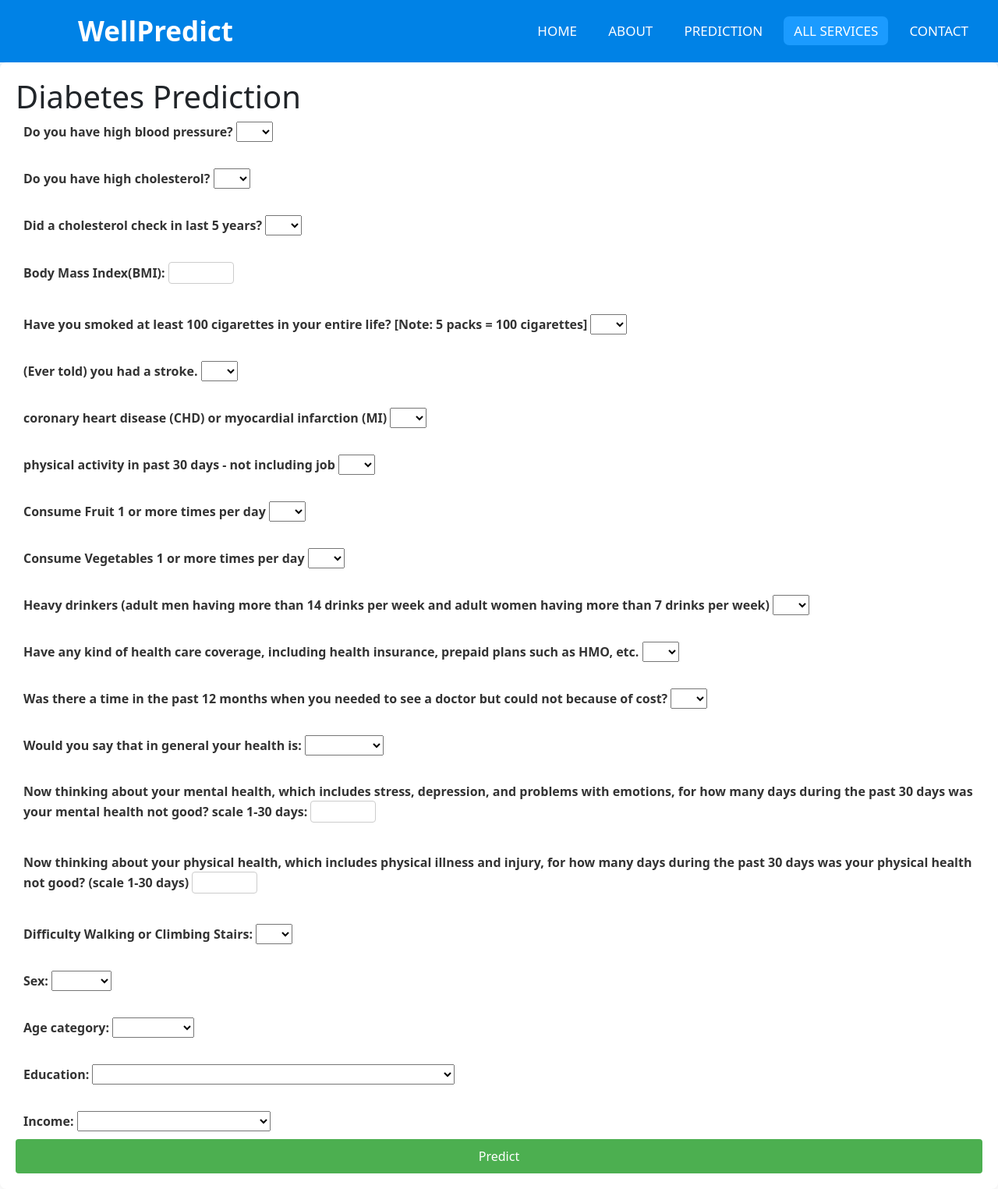
After one commit to maruti-dalvi-03/symptoms-based-disease-prediction, a Flask app: page /all-services/diabetes in a window 1280 px wide. The commit adds this page. Shown: the whole page at 78% size. Run offline with Flask 3, Linux system fonts and the light colour scheme; parts of the project's set-up code (start-up, migrations or seed data) failed here and were passed over.

Commit message:
diabetes predition form added

```diff
--- a/app.py
+++ b/app.py
@@ -101,7 +101,33 @@ def predict():
 
     return render_template('result.html', disease=predicted_disease, disease_info=disease_info_for_prediction)
 
+@app.route('/all-services')
+def allServices():
+    return render_template('allServices.html')
 
+@app.route('/all-services/diabetes')
+def diabetesPredict():
+    # # Get user input from form
+    # input_features = [float(x) for x in request.form.values()]
+
+    # # Convert input to numpy array and reshape
+    # input_array = np.array(input_features).reshape(1, -1)
+
+    # # Make prediction
+    # prediction = model.predict(input_array)
+    # prediction_proba = model.predict_proba(input_array)
+
+    # # Map predicted class to label
+    # class_labels = {
+    #     0: "No diabetes or only during pregnancy",
+    #     1: "Prediabetes",
+    #     2: "Diabetes"
+    # }
+    # predicted_label = class_labels.get(prediction[0], "Unknown")
+
+    # Return prediction result
+    # return render_template('diabetes.html', prediction=predicted_label, prediction_proba=prediction_proba)
+    return render_template('diabetes.html')
 
 
 @app.route('/contact')
--- a/static/style.css
+++ b/static/style.css
@@ -8,12 +8,18 @@
 body{
   font-family: montserrat;
 }
+.bg-color{
+  background-color: rgb(225, 242, 255);
+}
 
 /*     navbar     */      /*     navbar     */      /*     navbar     */
 header{
   position:sticky;
   top: -2px;left: 0;right: 0;
   z-index: 99;
+}
+.navbar{
+  padding: 0 !important;
 }
 nav{
   background: #0082e6;
@@ -135,7 +141,7 @@ main{
   box-sizing: border-box;
   border: 1px solid #ddd;
   border-radius: 10px;
-  background-color: white;
+  /* background-color: var(bg-color); */
   box-shadow: 0 4px 8px rgba(0, 0, 0, 0.1);
 }
 
@@ -194,17 +200,17 @@ main{
 }
 .close-btn {
   position: absolute;
-  top: 10px;
+  top: -5px;
   right: 10px;
   cursor: pointer;
-  font-size: 20px;
+  font-size: 26px;
 }
 .popup-message {
   font-size: 18px;
   margin-bottom: 20px;
 }
 .popup-btn {
-  padding: 8px 16px;
+  padding: 4px 12px;
   background-color: #0082e6;
   color: #fff;
   border: none;
@@ -261,7 +267,7 @@ main{
   margin-bottom: 20px;
 }
 
-.home-page button {
+.home-page button, .btn1 {
   outline: none;
   border: none;
   padding: 10px 30px;
@@ -273,7 +279,7 @@ main{
   cursor: pointer; /* Add cursor pointer for better user interaction */
 }
 
-.home-page button:hover {
+.home-page button:hover, .btn1:hover {
   background-color: #1b9bff;
   transform: scale(1.05);
 }
@@ -438,3 +444,59 @@ label {
 .submit-btn:hover {
   background-color: #0056b3;
 }
+
+
+/* All Services  */           /* All Services  */               /* All Services  */
+.all-services .item{
+  transition: all .5s;
+}
+.all-services .item:hover{
+  transform: scale(1.05);
+}
+
+
+/*   Diabetes Prdiction  */
+.diabetes-page {
+  background-color: #fff;
+  padding: 20px;
+  border-radius: 8px;
+  box-shadow: 0 0 10px rgba(0, 0, 0, 0.1);
+  width: 100%;
+  /* margin: auto; */
+}
+
+.diabetes-page form{
+  display: flex;
+  flex-wrap: wrap;
+}
+
+.diabetes-page label {
+  /* display: block; */
+  margin-bottom: 10px;
+  margin-left: 10px;
+  /* color: #333; */
+  width: 100%;
+}
+
+.diabetes-page input {
+  /* width: fit-content; */
+  padding: 1px;
+  margin-bottom: 5px;
+  border: 1px solid #ccc;
+  border-radius: 4px;
+  box-sizing: border-box;
+}
+
+.diabetes-page button {
+  background-color: #4caf50;
+  color: white;
+  padding: 10px 15px;
+  border: none;
+  border-radius: 4px;
+  cursor: pointer;
+  width: 100%;
+}
+
+.diabetes-page button:hover {
+  background-color: #45a049;
+}
--- a/templates/about.html
+++ b/templates/about.html
@@ -28,7 +28,7 @@
     </header>
 
     <main>
-        <div class="about-container">
+        <div class="about-container py-3">
             <h2>About WellPredict</h2>
             <p>
                 WellPredict is a disease prediction system that helps users identify potential health issues based on their reported symptoms.
--- /dev/null
+++ b/templates/diabetes.html
@@ -0,0 +1,220 @@
+<!DOCTYPE html>
+<html lang="en">
+<head>
+    <meta charset="UTF-8">
+    <meta name="viewport" content="width=device-width, initial-scale=1.0">
+    <title>Disease Predictor || All Services</title>
+    <link rel="stylesheet" href="{{ url_for('static', filename='style.css') }}">
+    <link href="https://cdn.jsdelivr.net/npm/bootstrap@5.3.2/dist/css/bootstrap.min.css" rel="stylesheet" integrity="sha384-T3c6CoIi6uLrA9TneNEoa7RxnatzjcDSCmG1MXxSR1GAsXEV/Dwwykc2MPK8M2HN" crossorigin="anonymous">
+</head>
+<body>
+    <header>
+        <div class="navbar">
+            <nav>
+                <input type="checkbox" id="check">
+                <label for="check" class="checkbtn">
+                  <i class="fas fa-bars">&#9776;</i>
+                </label>
+                <label class="logo" onclick="redirectToHomePage()">WellPredict</label>
+                <ul>
+                  <li><a href="/">Home</a></li>
+                  <li><a href="/about">About</a></li>
+                  <li><a href="/symptons-based-prediction">Prediction</a></li>
+                  <li><a class="active" href="/all-services">ALl Services</a></li>
+                  <li><a href="/contact">Contact</a></li>
+                </ul>
+              </nav>
+
+        </div>
+    </header>
+
+    <main>
+    <div class="diabetes-page">
+         <h1>Diabetes Prediction</h1>
+    <form action="/diabetes" method="post">
+        <label>Do you have high blood pressure?
+            <select name="HighBP" required>
+                <option value="" disabled selected></option>
+                <option value="1">Yes</option>
+                <option value="0">No</option>
+            </select>
+        </label><br>
+        <label>Do you have high cholesterol?
+            <select name="HighChol" required>
+                <option value="" disabled selected></option>
+                <option value="1">Yes</option>
+                <option value="0">No</option>
+            </select>
+        </label><br>
+        <label>Did a cholesterol check in last 5 years?
+            <select name="CholCheck" required>
+                <option value="" disabled selected></option>
+                <option value="1">Yes</option>
+                <option value="0">No</option>
+            </select>
+        </label><br>
+        <label>Body Mass Index(BMI):
+            <input type="number" name="BMI" min="10" max="50" required>
+        </label><br>
+        <label>Have you smoked at least 100 cigarettes in your entire life? [Note: 5 packs = 100 cigarettes]
+            <select name="Smoker" required>
+                <option value="" disabled selected></option>
+                <option value="1">Yes</option>
+                <option value="0">No</option>
+            </select>
+        </label><br>
+        <label>(Ever told) you had a stroke.
+            <select name="Stroke" required>
+                <option value="" disabled selected></option>
+                <option value="1">Yes</option>
+                <option value="0">No</option>
+            </select>
+        </label><br>
+        <label>coronary heart disease (CHD) or myocardial infarction (MI)
+            <select name="HeartDiseaseorAttack" required>
+                <option value="" disabled selected></option>
+                <option value="1">Yes</option>
+                <option value="0">No</option>
+            </select>
+        </label><br>
+        <label>physical activity in past 30 days - not including job
+            <select name="PhysActivity" required>
+                <option value="" disabled selected></option>
+                <option value="1">Yes</option>
+                <option value="0">No</option>
+            </select>
+        </label><br>
+        <label>Consume Fruit 1 or more times per day
+            <select name="Fruits" required>
+                <option value="" disabled selected></option>
+                <option value="1">Yes</option>
+                <option value="0">No</option>
+            </select>
+        </label><br>
+        <label>Consume Vegetables 1 or more times per day
+            <select name="Veggies" required>
+                <option value="" disabled selected></option>
+                <option value="1">Yes</option>
+                <option value="0">No</option>
+            </select>
+        </label><br>
+        <label>Heavy drinkers (adult men having more than 14 drinks per week and adult women having more than 7 drinks per week)
+            <select name="HwAlcoholConsump" required>
+                <option value="" disabled selected></option>
+                <option value="1">Yes</option>
+                <option value="0">No</option>
+            </select>
+        </label><br>
+        <label>Have any kind of health care coverage, including health insurance, prepaid plans such as HMO, etc.
+            <select name="AnyHealthcare" required>
+                <option value="" disabled selected></option>
+                <option value="1">Yes</option>
+                <option value="0">No</option>
+            </select>
+        </label><br>
+        <label>Was there a time in the past 12 months when you needed to see a doctor but could not because of cost?
+            <select name="NoDocbcCost" required>
+                <option value="" disabled selected></option>
+                <option value="1">Yes</option>
+                <option value="0">No</option>
+            </select>
+        </label><br>
+        <label>Would you say that in general your health is:
+            <select name="GenHlth" required>
+                <option value="" disabled selected></option>
+                <option value="1">Excellent</option>
+                <option value="2">Very Good</option>
+                <option value="3">Good</option>
+                <option value="4">Fair</option>
+                <option value="5">Poor</option>
+            </select><br>
+
+        </label><br>
+        <label>Now thinking about your mental health, which includes stress, depression, and problems with emotions, for how many days during the past 30 days was your mental health not good? scale 1-30 days:
+            <input type="number" name="MentHlth" min="1" max="30" required>
+        </label><br>
+        <label>Now thinking about your physical health, which includes physical illness and injury, for how many days during the past 30 days was your physical health not good? (scale 1-30 days)
+            <input type="number" name="PhysHlth" min="1" max="30" required>
+        </label><br>
+        <label for="difficultySelect">Difficulty Walking or Climbing Stairs:
+            <select name="DiffWalk">
+                <option value="" disabled selected></option>
+                <option value="0">No</option>
+                <option value="1">Yes</option>
+            </select>
+        </label><br>
+        <label>Sex:
+            <select name="Sex" required>
+                <option value="" disabled selected></option>
+                <option value="0">Female</option>
+                <option value="1">Male</option>
+            </select>
+        </label><br>
+        <label>Age category:
+            <select name="Age" required>
+                <option value="" disabled selected></option>
+                <option value="1">18-24</option>
+                <option value="2">25-29</option>
+                <option value="3">30-34</option>
+                <option value="4">35-39</option>
+                <option value="5">40-44</option>
+                <option value="6">45-49</option>
+                <option value="7">50-54</option>
+                <option value="8">55-59</option>
+                <option value="9">60-64</option>
+                <option value="10">65-69</option>
+                <option value="11">70-74</option>
+                <option value="12">75-79</option>
+                <option value="13">80 or older</option>
+            </select>
+        </label><br>
+        <label>Education:
+            <select name="Education" required>
+                <option value="" disabled selected></option>
+                <option value="1">Never attended school or only kindergarten</option>
+                <option value="2">Grades 1 through 8 (Elementary)</option>
+                <option value="3">Grades 9 through 11 (Some high school)</option>
+                <option value="4">Grade 12 or GED (High school graduate)</option>
+                <option value="5">College 1 year to 3 years (Some college or technical school)</option>
+                <option value="6">College 4 years or more (College graduate)</option>
+            </select>
+        </label><br>
+        <label>Income:
+            <select name="Income" required>
+                <option value="" disabled selected></option>
+                <option value="1">Less than &#8377;10,000</option>
+                <option value="2">Between &#8377;10,000 and &#8377;14,999</option>
+                <option value="3">Between &#8377;15,000 and &#8377;24,999</option>
+                <option value="4">Between &#8377;25,000 and &#8377;29,999</option>
+                <option value="5">Between &#8377;30,000 and &#8377;34,999</option>
+                <option value="6">Between &#8377;35,000 and &#8377;49,999</option>
+                <option value="7">Between &#8377;50,000 and &#8377;74,999</option>
+                <option value="8">&#8377;75,000 or more</option>
+            </select>
+        </label><br>
+
+        <button type="submit">Predict</button>
+    </form>
+
+    </div>
+    <!-- {% if prediction %}
+    <h2>Prediction: {{ prediction }}</h2>
+    <h3>Prediction Probabilities:</h3>
+    <ul>
+        {% for key, value in prediction_proba.items() %}
+        <li>{{ key }}: {{ value }}</li>
+        {% endfor %}
+    </ul>
+    {% endif %} -->
+    <!-- {% if prediction %}
+    <h2>Prediction: {{ prediction }}</h2>
+    <h3>Prediction Probabilities:</h3>
+    <ul>
+        {% for key, value in prediction_proba.items() %}
+        <li>{{ key }}: {{ value }}</li>
+        {% endfor %}
+    </ul>
+    {% endif %} -->
+</main>
+</body>
+</html>
--- a/templates/symptons-based-prediction.html
+++ b/templates/symptons-based-prediction.html
@@ -60,7 +60,7 @@
         <div id="custom-popup">
             <div class="popup-content">
                 <span class="close-btn" onclick="closePopup()">&times;</span>
-                <p class="popup-message">Please select at least 2 symptoms.</p>
+                <p class="popup-message">Please select at least 3 symptoms.</p>
                 <button class="popup-btn" onclick="closePopup()">OK</button>
             </div>
         </div>
@@ -69,7 +69,7 @@
     <script>
         function validateForm() {
             var checkboxes = document.querySelectorAll('input[name="symptoms"]:checked');
-            if (checkboxes.length < 2) {
+            if (checkboxes.length < 3) {
                 // Show the custom popup
                 document.getElementById('custom-popup').style.display = 'flex';
                 return false;
```
Also changed, not shown: templates/allServices.html (added, +71 -0 lines).
